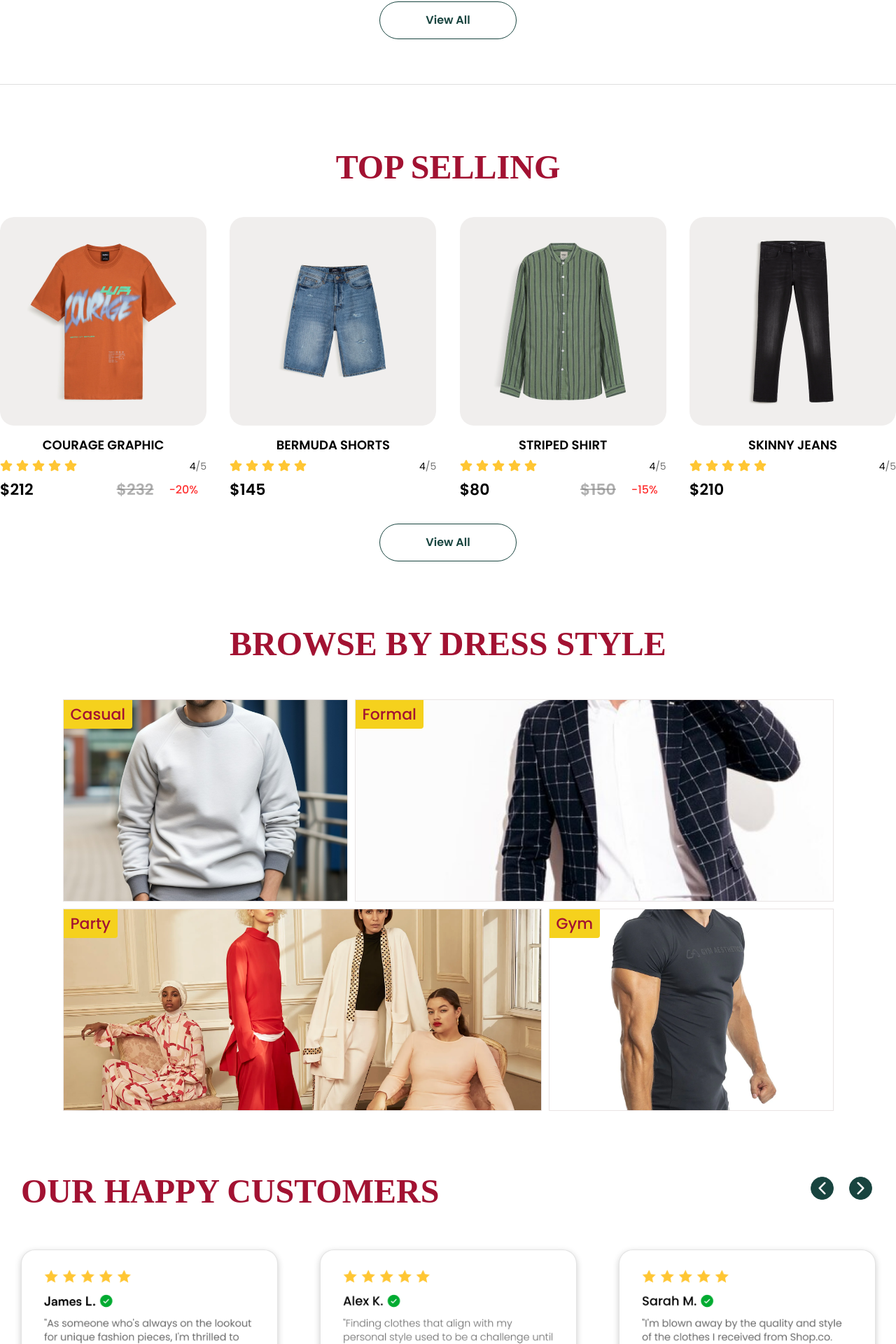
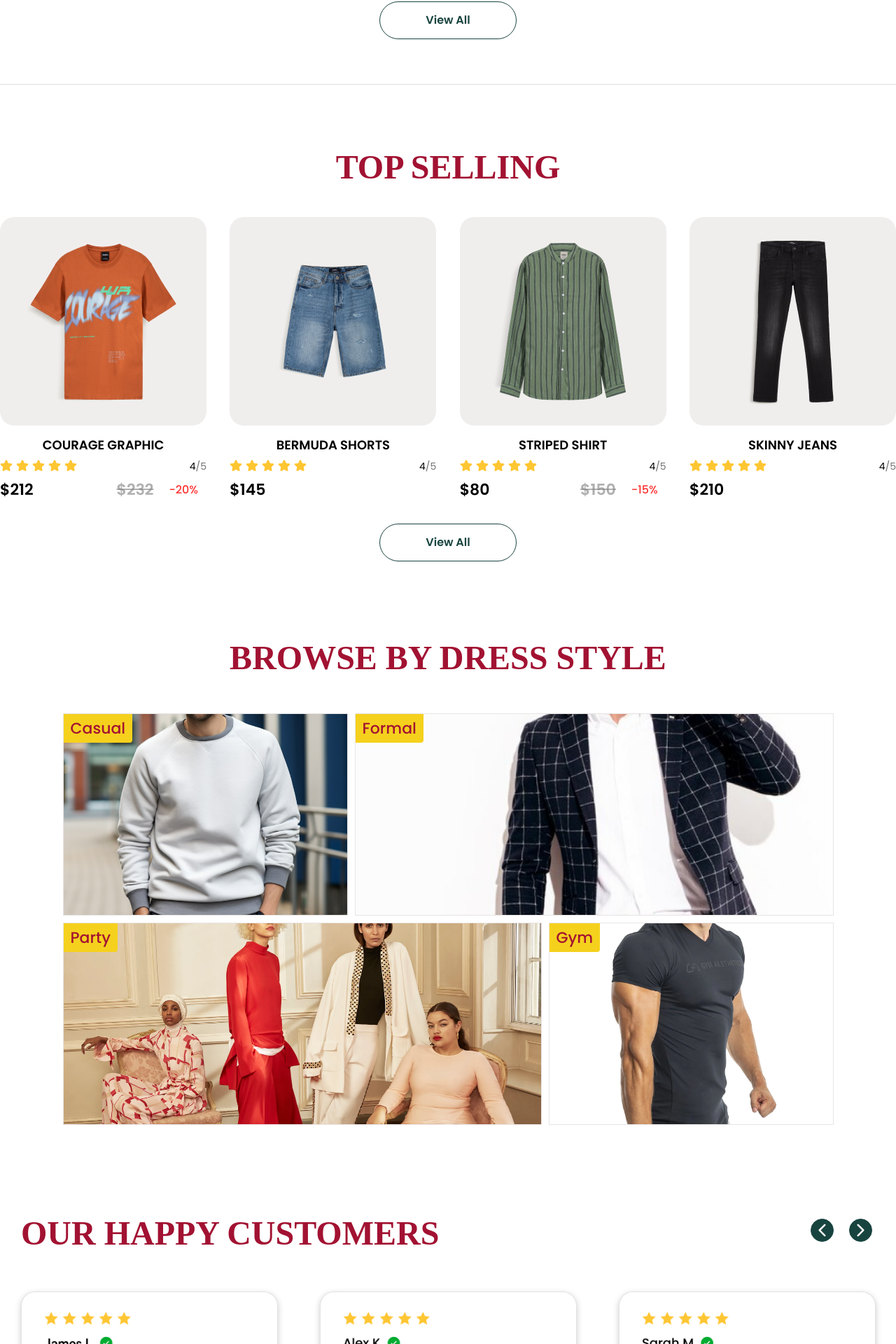
Before and after one commit to MariumAkterDev/SHOP.CO, a React (Vite) app: page / in a window 1280 px wide. Shown: the part 1529-3449 px from the top of the page at 70% size. Built offline with nearby package versions, Linux system fonts and the light colour scheme; a web font is replaced by a local one.

Commit message:
updates commit

```diff
--- a/src/Components/Homee/Browse/Browse.css
+++ b/src/Components/Homee/Browse/Browse.css
@@ -1,5 +1,5 @@
 .BrowseSection{
-    @apply pb-[56px] sm:pb-[70px] lg:pb-[100px]
+    @apply pb-[56px] sm:pb-[70px] lg:pb-[140px]
 }
 .browseH2{
     @apply mx-auto text-center w-[246px] sm:w-full mb-[18px] sm:mb-[34px] lg:mb-[61px]
--- a/src/Components/Homee/TopSell/Top.css
+++ b/src/Components/Homee/TopSell/Top.css
@@ -1,5 +1,5 @@
 .TopMother{
-    @apply pb-[40px] sm:pb-[45px] lg:pb-[100px]
+    @apply pb-[40px] sm:pb-[45px] lg:pb-[120px]
 }
 .Topproduct_Row{
     @apply  flex justify-center sm:justify-between flex-wrap gap-[30px] sm:gap-[46px] lg:gap-0 mt-[18px] sm:mt-[28px] lg:mt-[53px] mb-[26px] sm:mb-[32px]
```
